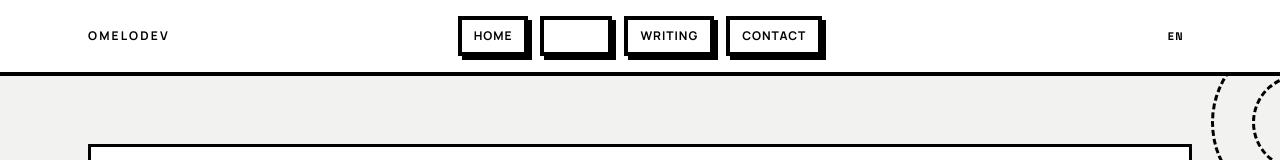
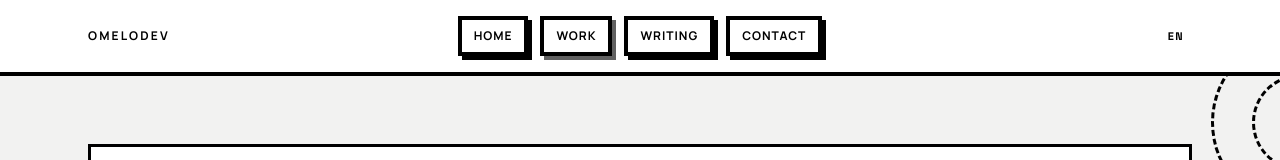
Before and after one commit to melloirl/pomelo, a Vue app: page / in a window 1280 px wide. Shown: the top 160 px of the page. Built offline with nearby package versions, Linux system fonts and the light colour scheme.

Commit message:
fix: fixed accent color overlap

```diff
--- a/src/components/AppHeader.vue
+++ b/src/components/AppHeader.vue
@@ -37,7 +37,7 @@ const toggleLocale = () => {
               :class="[
                 'inline-block border-4 border-black bg-white px-3 py-2 text-xs font-bold uppercase tracking-[0.08em] shadow-[4px_4px_0_#000] transition-colors hover:bg-black hover:text-white focus-visible:outline-4 focus-visible:outline-offset-2 focus-visible:outline-black',
                 props.activeHash === link.hash
-                  ? 'border-(--color-accent) bg-(--color-accent) text-(--color-accent-foreground)'
+                  ? 'border-(--color-accent) bg-(--color-accent) shadow-[4px_4px_0_var(--color-accent)]'
                   : '',
               ]"
             >
```
